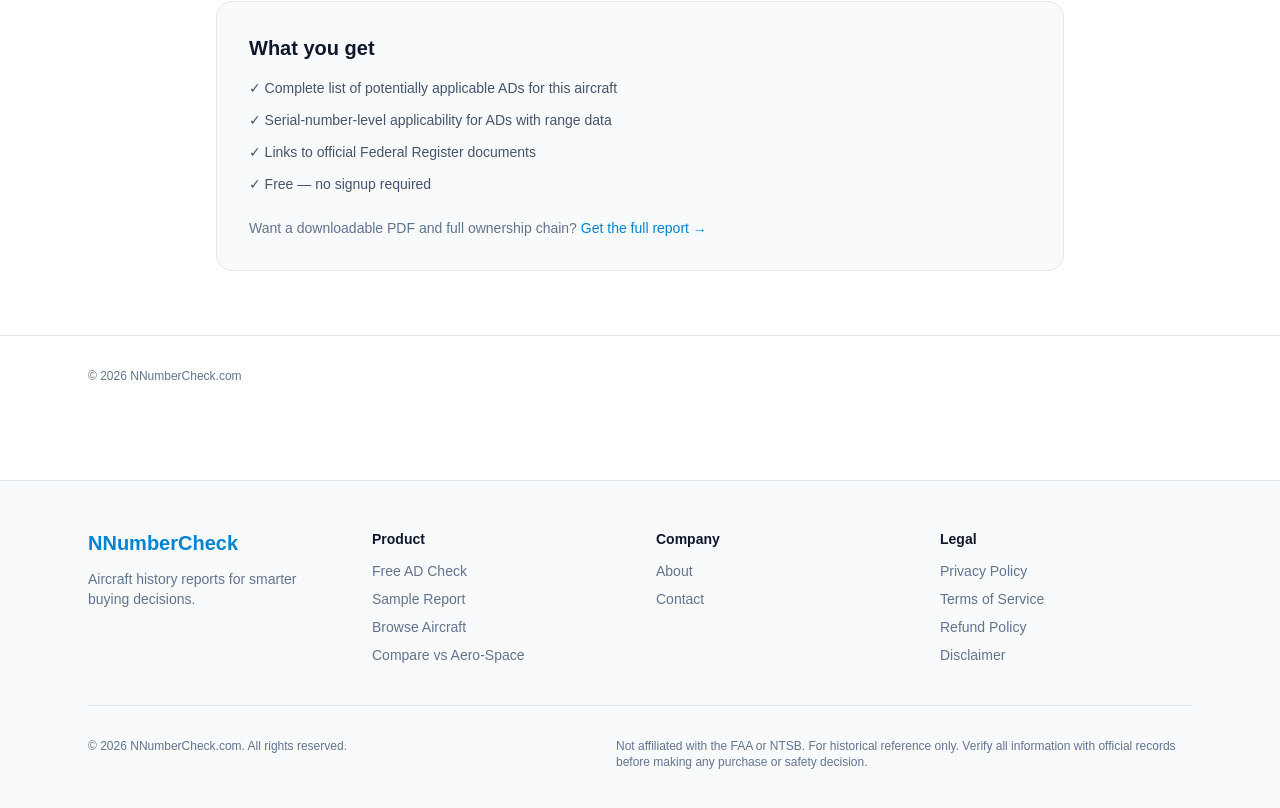
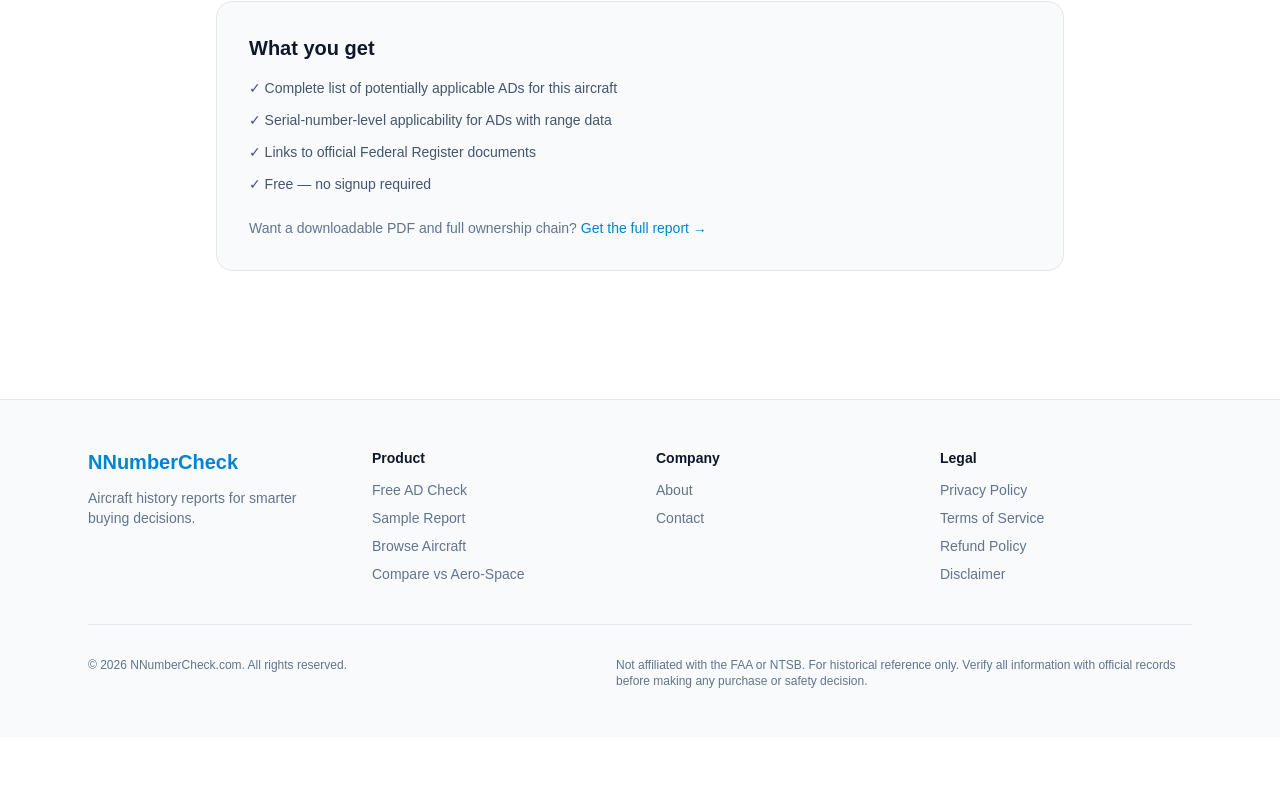
Before and after one commit to devsecsuite-rgb/nnumbercheck-v2, a Next.js app: page /ad-check in a window 1280 px wide. Shown: the part 943-1751 px from the top of the page. After the commit the page ends 1680 px from the top, so only its background shows below. Built offline with nearby package versions, Linux system fonts and the light colour scheme; no server answers.

Commit message:
Remove per-page footers, use global footer from layout

```diff
--- a/app/ad-check/page.tsx
+++ b/app/ad-check/page.tsx
@@ -127,11 +127,6 @@ export default function AdCheckPage() {
         </div>
       </section>
 
-      <footer className="border-t border-slate-200 bg-white">
-        <div className="max-w-6xl mx-auto px-6 py-8 text-xs text-slate-500">
-          <p>© {new Date().getFullYear()} NNumberCheck.com</p>
-        </div>
-      </footer>
     </div>
   );
 }
```
